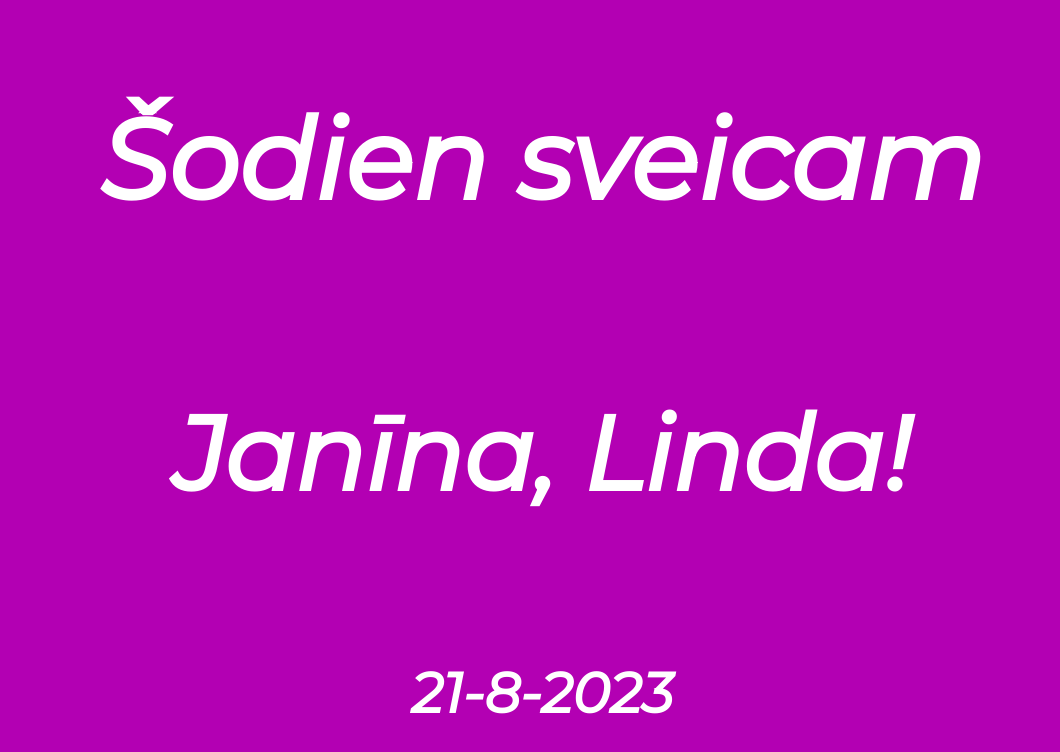
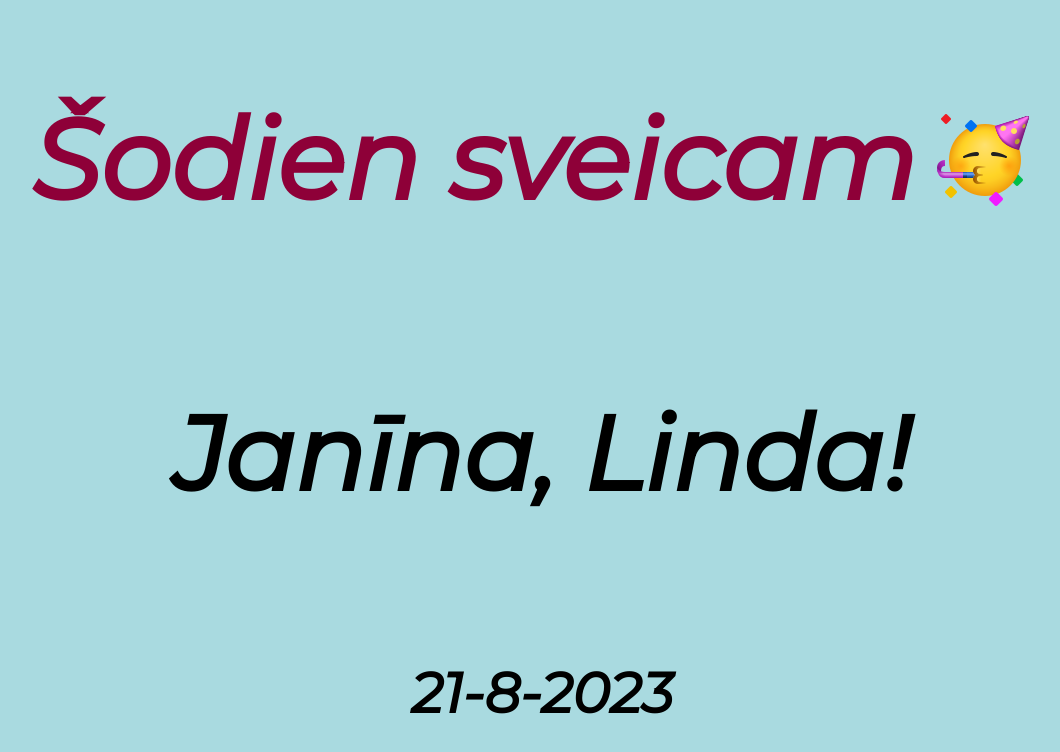
Before and after one commit to MarisMihailovs/vardaDienas_modules, a plain HTML site: page index.html in a window 1280 px wide. Shown: the whole page, without its empty margins (98-1158 px from the left). Drawn offline with Linux system fonts and the light colour scheme.

Commit message:
restyling

```diff
--- a/index.html
+++ b/index.html
@@ -16,7 +16,9 @@
 
 <body>
     <div class="container">
-        <h1 id="uzruna">Šodien sveicam</h1>
+        <div class="uzruna">
+            <h1>Šodien sveicam</h1><img src="icons8-partying-face-96.png" alt="">
+        </div>
         <h2 id="vardi"></h2>
         <h3 id="datums"></h3>
     </div>
--- a/script.js
+++ b/script.js
@@ -1,6 +1,5 @@
 import { Dati } from "./vardadienas.js";
 
-const uzruna = document.querySelector('#uzruna');
 const vardi = document.querySelector('#vardi');
 const datums = document.querySelector('#datums')
 const d = new Date();
--- a/style.css
+++ b/style.css
@@ -1,13 +1,24 @@
 body {
     font-family: 'FS ME Pro', 'Montserrat', sans-serif;
-    background-color: #B300B3;
+    background-color: #a9dae0;
     background-repeat: no-repeat;
     background-position: center;
     background-size: cover;
-    color: #ffffff;
     text-align: center;
     margin: auto;
     font-size: 100%;
+}
+
+.uzruna {
+    display: flex;
+    align-items: center;
+    color: #8e0038;
+}
+
+img {
+    width: 96px;
+    height: 96px;
+    margin: 20px;
 }
 
 .container {
@@ -17,6 +28,7 @@ body {
     flex-direction: column;
     justify-content: center;
     align-items: center;
+    color: black;
 }
 
 h1 {
```
Also changed, not shown: icons8-partying-face-96.png (added).
